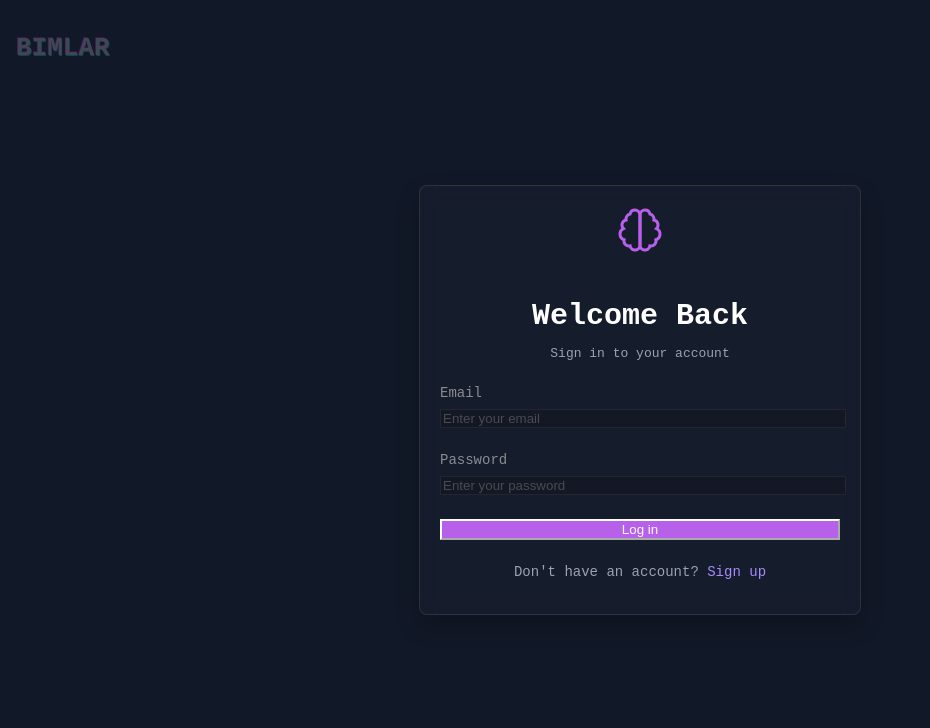
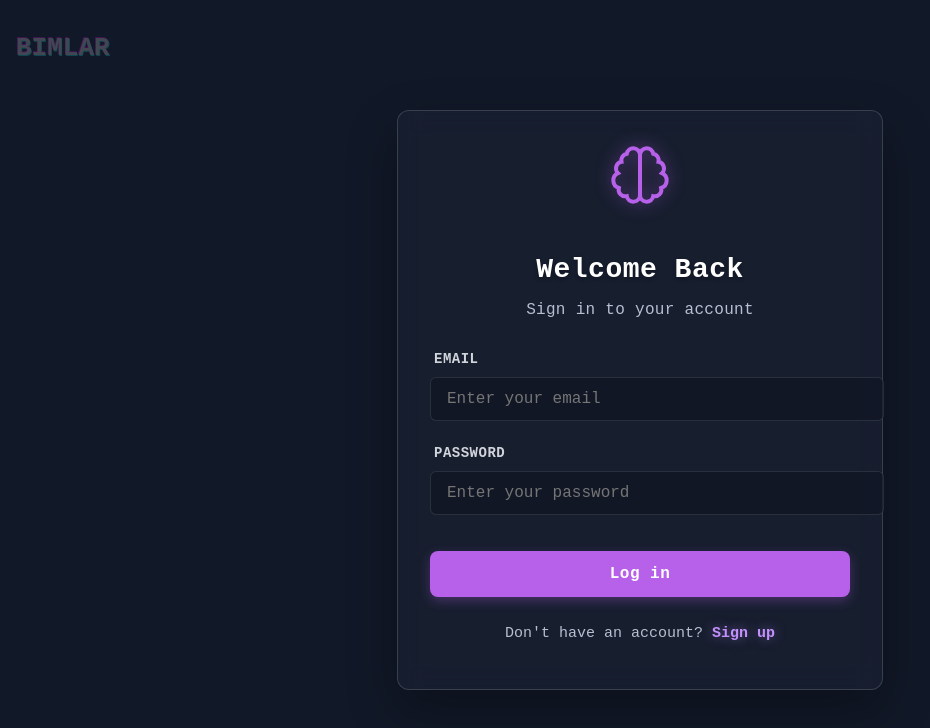
Before and after one commit to Team10-Capstone/BIMLProviderSite2, a React (Vite) app in the folder client/: page / in a window 1280 px wide. Shown: the top 728 px of the page, without its empty margins (0-930 px from the left). Built offline with nearby package versions, Linux system fonts and the light colour scheme; no server answers.

Commit message:
Apply improved styling to login page to match signup page

```diff
--- a/client/src/assets/components/Login/login.jsx
+++ b/client/src/assets/components/Login/login.jsx
@@ -25,6 +25,20 @@ export default function LoginPage() {
       [e.target.id]: e.target.value
     }))
   }
+
+  // Custom input style to apply to all inputs
+  const inputStyle = {
+    width: '100%',
+    padding: '12px 16px',
+    backgroundColor: 'rgba(15, 20, 34, 0.6)',
+    border: '1px solid rgba(255, 255, 255, 0.1)',
+    borderRadius: '6px',
+    color: 'white',
+    fontSize: '16px',
+    fontFamily: 'monospace',
+    transition: 'all 0.2s ease',
+    outline: 'none',
+  };
 
   return (
     <div
@@ -55,19 +69,25 @@ export default function LoginPage() {
       {/* Login Form - Centered */}
       <div style={{
         width: '100%',
-        maxWidth: '400px',
-        padding: '20px',
-        backgroundColor: 'rgba(27, 33, 51, 0.5)',
-        backdropFilter: 'blur(8px)',
-        borderRadius: '8px',
-        border: '1px solid rgba(255, 255, 255, 0.1)',
-        boxShadow: '0 10px 25px rgba(0, 0, 0, 0.2)',
+        maxWidth: '420px',
+        padding: '32px',
+        backgroundColor: 'rgba(27, 33, 51, 0.7)',
+        backdropFilter: 'blur(12px)',
+        borderRadius: '12px',
+        border: '1px solid rgba(255, 255, 255, 0.15)',
+        boxShadow: '0 20px 50px rgba(0, 0, 0, 0.3)',
         position: 'relative',
         zIndex: 10
       }}>
-        <div style={{ textAlign: 'center', marginBottom: '24px' }}>
+        <div style={{ textAlign: 'center', marginBottom: '32px' }}>
           <svg
-            style={{ width: '48px', height: '48px', color: '#b760ea', margin: '0 auto 16px' }}
+            style={{
+              width: '64px',
+              height: '64px',
+              color: '#b760ea',
+              margin: '0 auto 20px',
+              filter: 'drop-shadow(0 0 8px rgba(183, 96, 234, 0.5))'
+            }}
             viewBox="0 0 24 24"
             fill="none"
             stroke="currentColor"
@@ -76,51 +96,109 @@ export default function LoginPage() {
             <path d="M9.5 2A2.5 2.5 0 0 1 12 4.5v15a2.5 2.5 0 0 1-4.96.44 2.5 2.5 0 0 1-2.96-3.08 3 3 0 0 1-.34-5.58 2.5 2.5 0 0 1 1.32-4.24 2.5 2.5 0 0 1 1.98-3A2.5 2.5 0 0 1 9.5 2Z"/>
             <path d="M14.5 2A2.5 2.5 0 0 0 12 4.5v15a2.5 2.5 0 0 0 4.96.44 2.5 2.5 0 0 0 2.96-3.08 3 3 0 0 0 .34-5.58 2.5 2.5 0 0 0-1.32-4.24 2.5 2.5 0 0 0-1.98-3A2.5 2.5 0 0 0 14.5 2Z"/>
           </svg>
-          <h2 style={{ fontSize: '1.875rem', fontWeight: 'bold', color: 'white', marginBottom: '8px' }}>Welcome Back</h2>
-          <p style={{ color: '#9ca3af', marginBottom: '24px' }}>Sign in to your account</p>
+          <h2 style={{
+            fontSize: '28px',
+            fontWeight: 'bold',
+            color: 'white',
+            marginBottom: '10px',
+            letterSpacing: '0.5px',
+            textShadow: '0 2px 4px rgba(0,0,0,0.3)'
+          }}>Welcome Back</h2>
+          <p style={{
+            color: '#b8bfd0',
+            marginBottom: '24px',
+            fontSize: '16px',
+            letterSpacing: '0.3px'
+          }}>Sign in to your account</p>
         </div>
 
         <form onSubmit={handleSubmit} style={{ display: 'flex', flexDirection: 'column', gap: '24px' }}>
-          <div style={{ display: 'flex', flexDirection: 'column', gap: '8px' }}>
-            <label htmlFor="email" style={{ color: '#8b8d91', fontSize: '0.875rem' }}>
-              Email
+          <div style={{ display: 'flex', flexDirection: 'column', gap: '10px' }}>
+            <label
+              htmlFor="email"
+              style={{
+                color: '#d1d5db',
+                fontSize: '14px',
+                fontWeight: 'bold',
+                letterSpacing: '0.5px',
+                marginLeft: '4px'
+              }}
+            >
+              EMAIL
             </label>
-            <Input
+            <input
               id="email"
               type="email"
               value={formData.email}
               onChange={handleChange}
               required
               placeholder="Enter your email"
+              style={inputStyle}
             />
           </div>
 
-          <div style={{ display: 'flex', flexDirection: 'column', gap: '8px' }}>
-            <label htmlFor="password" style={{ color: '#8b8d91', fontSize: '0.875rem' }}>
-              Password
+          <div style={{ display: 'flex', flexDirection: 'column', gap: '10px' }}>
+            <label
+              htmlFor="password"
+              style={{
+                color: '#d1d5db',
+                fontSize: '14px',
+                fontWeight: 'bold',
+                letterSpacing: '0.5px',
+                marginLeft: '4px'
+              }}
+            >
+              PASSWORD
             </label>
-            <Input
+            <input
               id="password"
               type="password"
               value={formData.password}
               onChange={handleChange}
               required
               placeholder="Enter your password"
+              style={inputStyle}
             />
           </div>
 
-          <Button
+          <button
             type="submit"
             disabled={isLoading}
-            className="w-full bg-[#b760ea] hover:bg-[#b760ea]/90 text-white font-mono py-3 rounded mt-4"
+            style={{
+              width: '100%',
+              padding: '14px 0',
+              backgroundColor: '#b760ea',
+              color: 'white',
+              border: 'none',
+              borderRadius: '8px',
+              fontFamily: 'monospace',
+              fontSize: '16px',
+              fontWeight: 'bold',
+              cursor: isLoading ? 'wait' : 'pointer',
+              marginTop: '12px',
+              transition: 'transform 0.2s, box-shadow 0.2s',
+              boxShadow: '0 4px 12px rgba(183, 96, 234, 0.3)',
+              letterSpacing: '0.5px'
+            }}
           >
             {isLoading ? 'Logging in...' : 'Log in'}
-          </Button>
+          </button>
         </form>
 
-        <p style={{ marginTop: '24px', textAlign: 'center', fontSize: '0.875rem', color: '#9ca3af' }}>
+        <p style={{
+          marginTop: '28px',
+          textAlign: 'center',
+          fontSize: '15px',
+          color: '#b8bfd0'
+        }}>
           Don't have an account?{' '}
-          <Link to="/signup" style={{ color: '#a78bfa', textDecoration: 'none' }}>
+          <Link to="/signup" style={{
+            color: '#c490fd',
+            textDecoration: 'none',
+            fontWeight: 'bold',
+            transition: 'color 0.2s',
+            textShadow: '0 0 12px rgba(196, 144, 253, 0.5)'
+          }}>
             Sign up
           </Link>
         </p>
```
